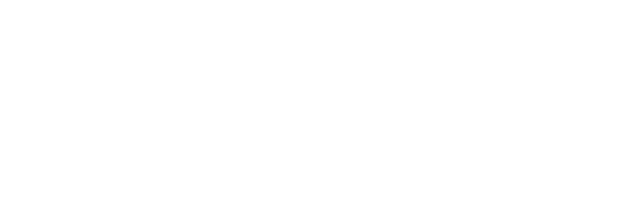
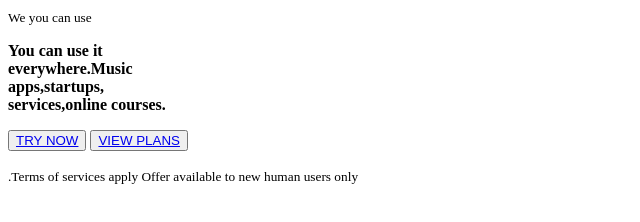
Before and after one commit to Yvonne-Martin/git-flow_test, a plain HTML site: page index.html in a window 1280 px wide. Shown: the whole page, without its empty margins (0-640 px from the left). Drawn offline with Linux system fonts and the light colour scheme.

Commit message:
add content

```diff
--- a/index.html
+++ b/index.html
@@ -7,5 +7,15 @@
 </head>
 <body>
 
+    <small>We you can use</small>
+    <p class="state"><b>You can use it <br> everywhere.Music<br>apps,startups,<br>
+    services,online courses.</b></p>
+
+    <button class="try"><a href="https://dribbble.com/shots/14371147-Humans-3d-characters-for-Wannathis-one/attachments/6040178?mode=media">TRY NOW</a></button>
+    <button class="view"><a href="https://dribbble.com/shots/14371147-Humans-3d-characters-for-Wannathis-one/attachments/6040178?mode=media">VIEW PLANS</a></button>
+
+
+   <p><small class="sent">.Terms of services apply Offer available to new human users only</small></p>
+
 </body>
 </html>
```
